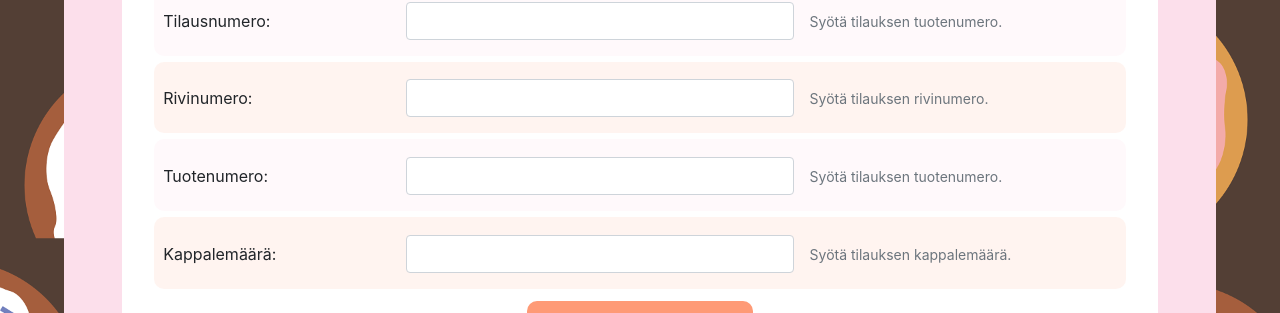
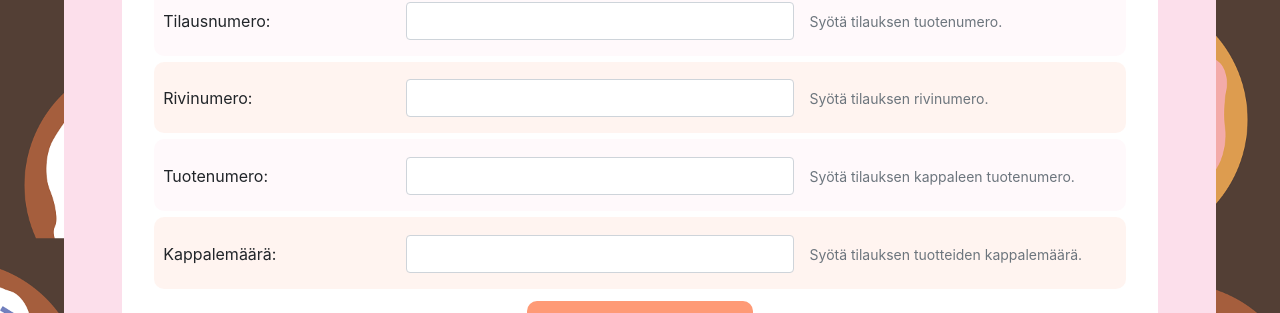
Before and after one commit to Nojaajoo/Verkkopalveluprojekti-Ryhma-4, a React (Create React App) app: page /Admin in a window 1280 px wide. Shown: the part 1041-1354 px from the top of the page. Built offline with nearby package versions, Linux system fonts and the light colour scheme; no server answers.

Commit message:
Tilausten hallinta

```diff
--- a/src/Admin.js
+++ b/src/Admin.js
@@ -290,7 +290,7 @@ export default function Admin({categories,url}) {
                                     </div>
                                     <div className="col-4">
                                         <span id="tuotenroHelpInline" className="form-text">
-                                        Syötä tilauksen tuotenumero.
+                                        Syötä tilauksen kappaleen tuotenumero.
                                         </span>
                                     </div>
                                 </div>
@@ -304,7 +304,7 @@ export default function Admin({categories,url}) {
                                     </div>
                                     <div className="col-4">
                                         <span id="kplHelpInline" className="form-text">
-                                        Syötä tilauksen kappalemäärä.
+                                        Syötä tilauksen tuotteiden kappalemäärä.
                                         </span>
                                     </div>
                                 </div>
```
